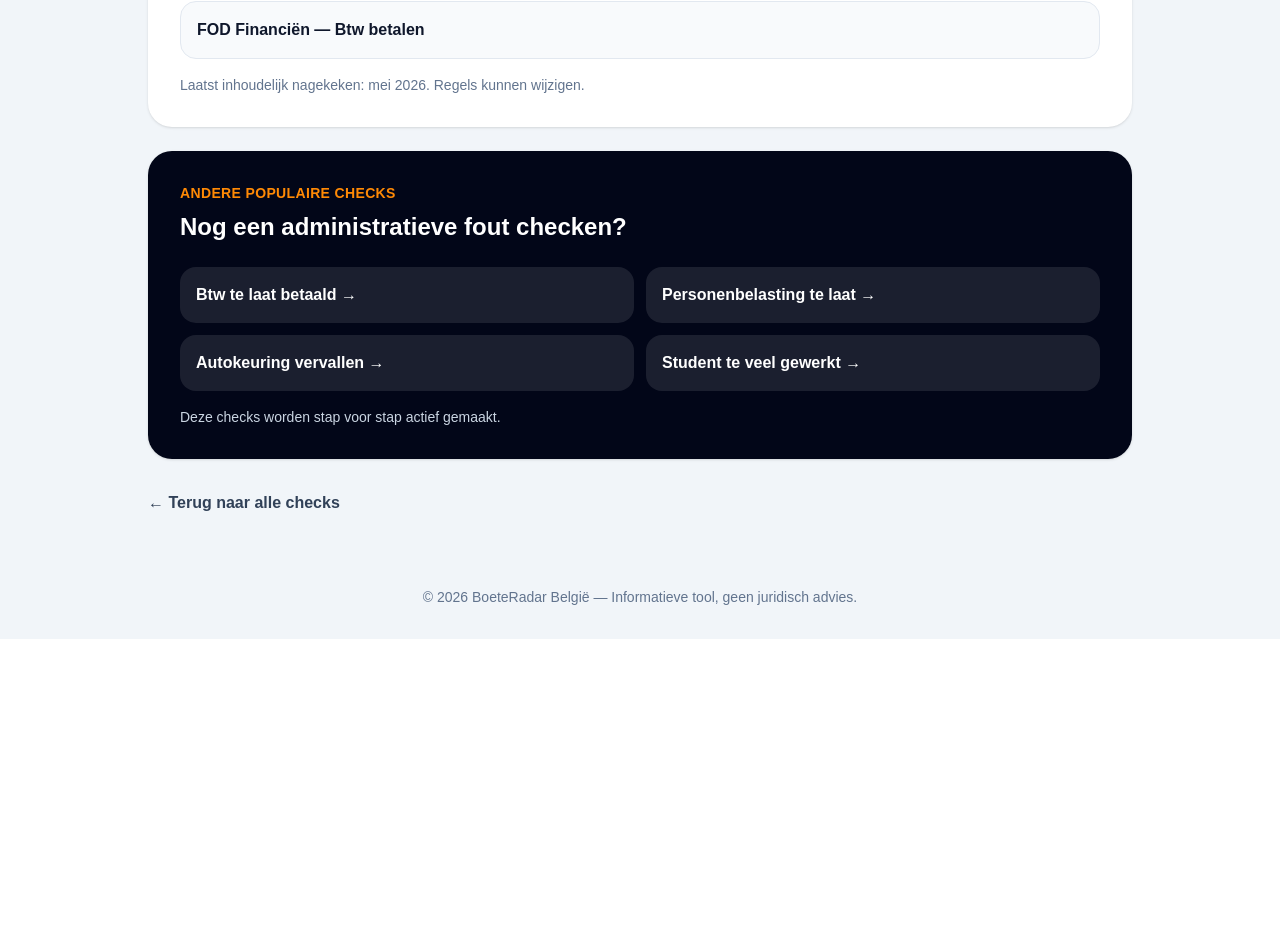
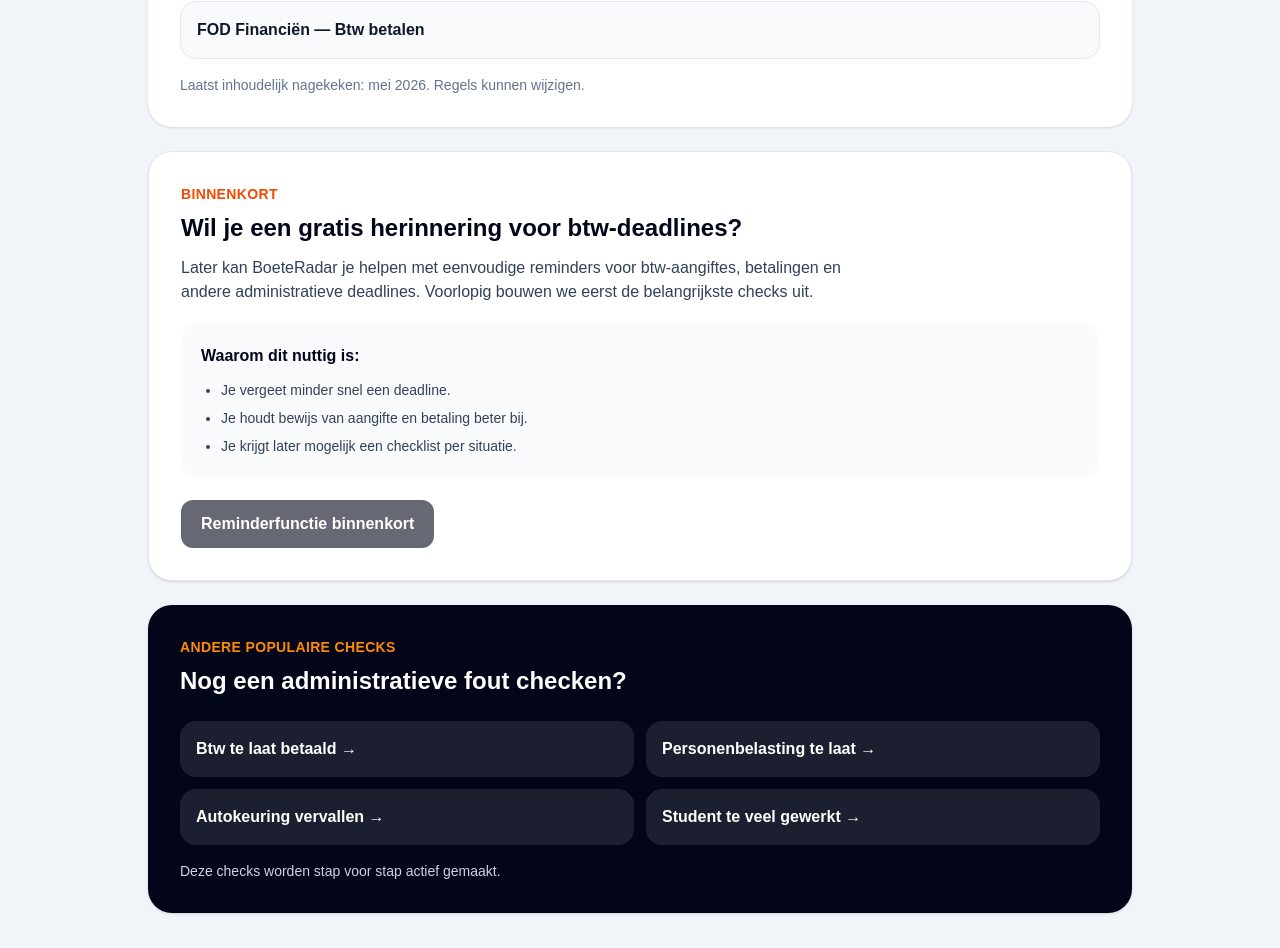
Before and after one commit to NathanVerd/Boeteradar, a Next.js app: page /btw-aangifte-te-laat in a window 1280 px wide. Shown: the part 3744-4692 px from the top of the page. Before the commit the page ends 4383 px from the top, so only its background shows below. Built offline with nearby package versions, Linux system fonts and the light colour scheme.

Commit message:
Add reminder lead block

```diff
--- a/app/btw-aangifte-te-laat/page.tsx
+++ b/app/btw-aangifte-te-laat/page.tsx
@@ -404,6 +404,37 @@ export default function BtwAangifteTeLaatPage() {
             Laatst inhoudelijk nagekeken: mei 2026. Regels kunnen wijzigen.
           </p>
         </section>
+        <section className="mt-6 rounded-3xl border border-slate-200 bg-white p-8 shadow-sm">
+  <p className="text-sm font-bold uppercase tracking-wide text-orange-600">
+    Binnenkort
+  </p>
+
+  <h2 className="mt-2 text-2xl font-black">
+    Wil je een gratis herinnering voor btw-deadlines?
+  </h2>
+
+  <p className="mt-3 max-w-2xl text-slate-700">
+    Later kan BoeteRadar je helpen met eenvoudige reminders voor btw-aangiftes,
+    betalingen en andere administratieve deadlines. Voorlopig bouwen we eerst de
+    belangrijkste checks uit.
+  </p>
+
+  <div className="mt-5 rounded-2xl bg-slate-50 p-5">
+    <p className="font-bold">Waarom dit nuttig is:</p>
+    <ul className="mt-3 list-disc space-y-2 pl-5 text-sm text-slate-700">
+      <li>Je vergeet minder snel een deadline.</li>
+      <li>Je houdt bewijs van aangifte en betaling beter bij.</li>
+      <li>Je krijgt later mogelijk een checklist per situatie.</li>
+    </ul>
+  </div>
+
+  <button
+    disabled
+    className="mt-6 rounded-xl bg-slate-950 px-5 py-3 font-bold text-white opacity-60"
+  >
+    Reminderfunctie binnenkort
+  </button>
+</section>
         <section className="mt-6 rounded-3xl bg-slate-950 p-8 text-white shadow-sm">
   <p className="text-sm font-bold uppercase tracking-wide text-orange-400">
     Andere populaire checks
```
